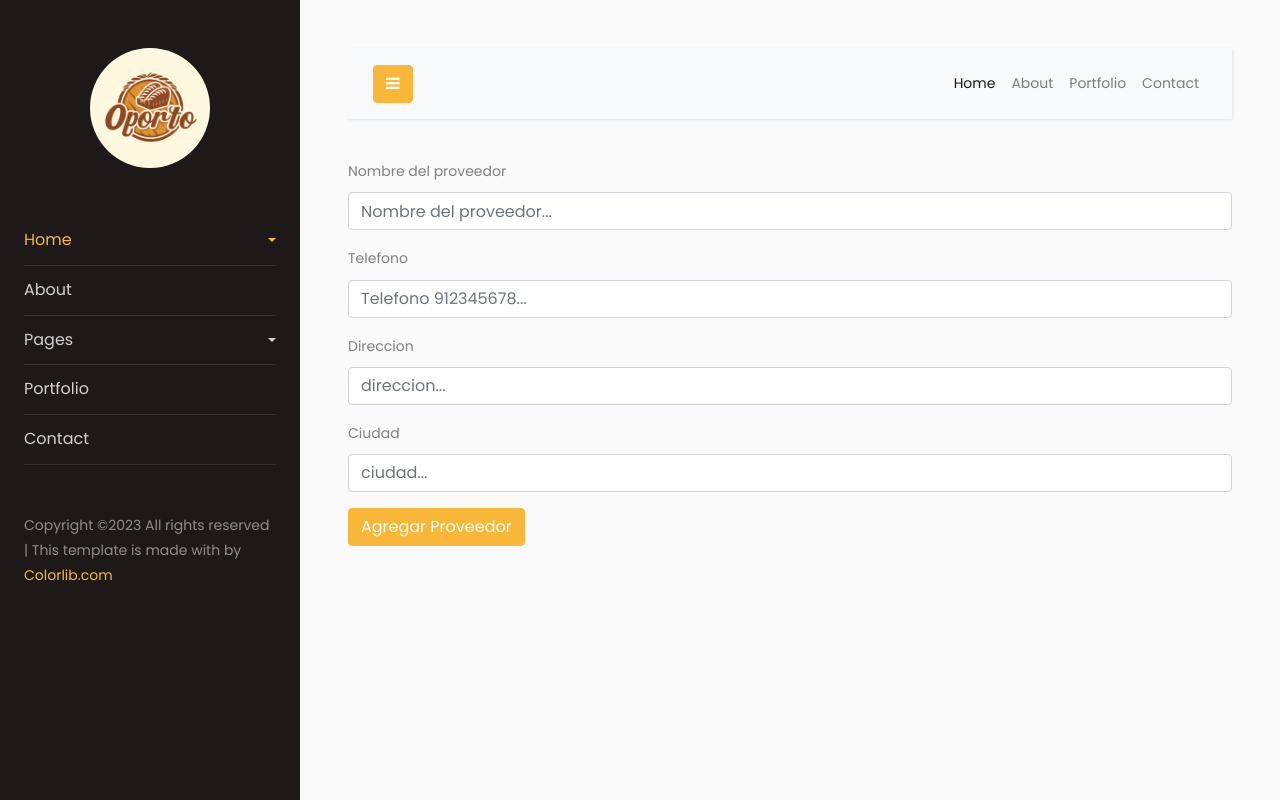
After one commit to simonpinilla/Inventario-Ing-Software, a Django app: page /agregar_proveedor/ in a window 1280 px wide. The commit adds this page. Run offline with Django 4.2, Linux system fonts and the light colour scheme; some libraries are stand-ins or nearby versions.

Commit message:
agregar proveedor

```diff
--- a/INVENTARIO/INVENTARIO/urls.py
+++ b/INVENTARIO/INVENTARIO/urls.py
@@ -31,7 +31,8 @@ urlpatterns = [
     path('agregarCategoria/',agregarCategoria,name="agregarCategoria"),
     path('agregar_categoria/', agregar_categoria, name='agregar_categoria'),
     path('agregarProducto/', agregarProducto, name='agregarProducto'),
-    path('agregar_producto/', agregar_producto, name='agregar_producto')
+    path('agregar_producto/', agregar_producto, name='agregar_producto'),
+    path('agregar_proveedor/',agregar_proveedor, name='agregar_proveedor')
 
 
 
--- a/INVENTARIO/myinventario/views.py
+++ b/INVENTARIO/myinventario/views.py
@@ -19,7 +19,9 @@ def inventario(request):
 
 @login_required(login_url='login')
 def proveedores(request):
-    return render(request, 'prove.html')
+    proveedores = Proveedor.objects.all()
+    return render(request, 'prove.html',{"proveedores" : proveedores})
+
 
 def dashboard(request):
     return render(request, 'dashboard.html')
@@ -55,6 +57,24 @@ def agregar_categoria(request):
 
     return render(request, 'agregarCategoria.html')  # Renderiza la plantilla del formulario
 
+def agregar_proveedor(request):
+    if request.method == 'POST':
+        nombre_proveedor = request.POST.get('nombre_proveedor')
+        telefono = request.POST.get('telefono')
+        direccion = request.POST.get('direccion')
+        ciudad = request.POST.get('ciudad')
+
+        print(f'Nombre de la categoría: {nombre_proveedor}')
+        print(f'Descripción de la categoría: {telefono}')
+        print(f'Descripción de la categoría: {direccion}')
+        print(f'Descripción de la categoría: {ciudad}')
+        print("aqui")
+
+        # Crea y guarda la nueva categoría
+        proveedor = Proveedor(nombre=nombre_proveedor, telefono=telefono, direccion= direccion, ciudad=ciudad  )
+        proveedor.save()
+        return redirect('proveedores')  # Redirige a la vista deseada después de agregar la categoría
+    return render(request, 'agregarProveedor.html')  # Renderiza la plantilla del formulario
 
 def agregar_producto(request):
     if request.method == 'POST':
--- /dev/null
+++ b/INVENTARIO/templates/agregarProveedor.html
@@ -0,0 +1,25 @@
+{% extends 'layout/app2.html' %}
+{% load static %}
+
+{% block body %}
+<form method="post" action="{% url 'agregar_proveedor' %}">
+    {% csrf_token %}
+    <div class="form-group" >
+        <label for="id_nombre_proveedor">Nombre del proveedor</label>
+        <input type="text" class="form-control" id="id_nombre_proveedor" name="nombre_proveedor" placeholder="Nombre del proveedor...">
+    </div>
+    <div class="form-group">
+        <label for="id_telefono">Telefono</label>
+        <input type="text" class="form-control" id="id_telefono" name="telefono" placeholder="Telefono 912345678...">
+    </div>
+    <div class="form-group">
+        <label for="direccion">Direccion</label>
+        <input type="text" class="form-control" id="direccion" name="direccion" placeholder="direccion...">
+    </div>
+    <div class="form-group">
+        <label for="ciudad">Ciudad</label>
+        <input type="text" class="form-control" id="ciudad" name="ciudad" placeholder="ciudad...">
+    </div>
+    <button type="submit" class="btn btn-primary">Agregar Proveedor</button>
+</form>
+{% endblock %}
--- a/INVENTARIO/templates/prove.html
+++ b/INVENTARIO/templates/prove.html
@@ -23,12 +23,12 @@
           <td>{{ proveedor.direccion }}</td>
           <td>{{ proveedor.ciudad }}</td>
           <td>
-              <a href="{% url 'editar_proveedor' proveedor.id %}" class="btn btn-primary">Editar</a>
+              <a href="" class="btn btn-primary">Editar</a>
               <button class="btn btn-danger">Eliminar</button>
           </td>
       </tr>
       {% endfor %}
   </tbody>
   </table>
-  <button class="btn btn-primary">Agregar</button>
+  <a class="btn btn-primary" href="{% url 'agregar_proveedor'  %}" >Agregar</a>
 {% endblock %}
```
